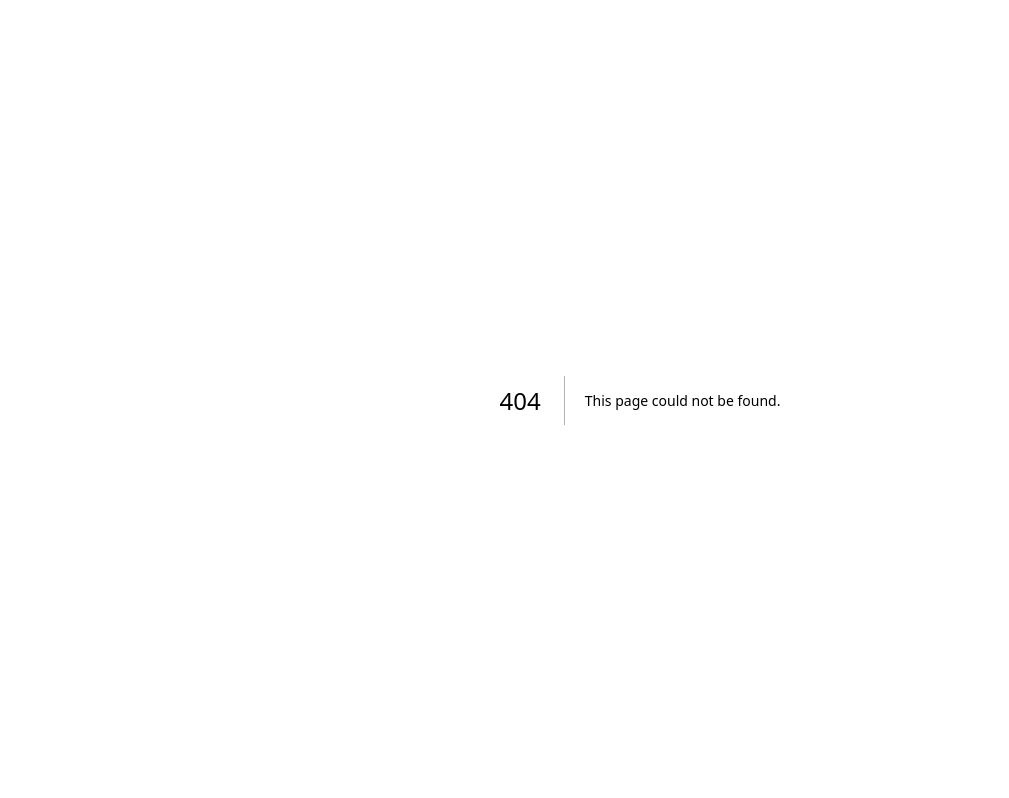
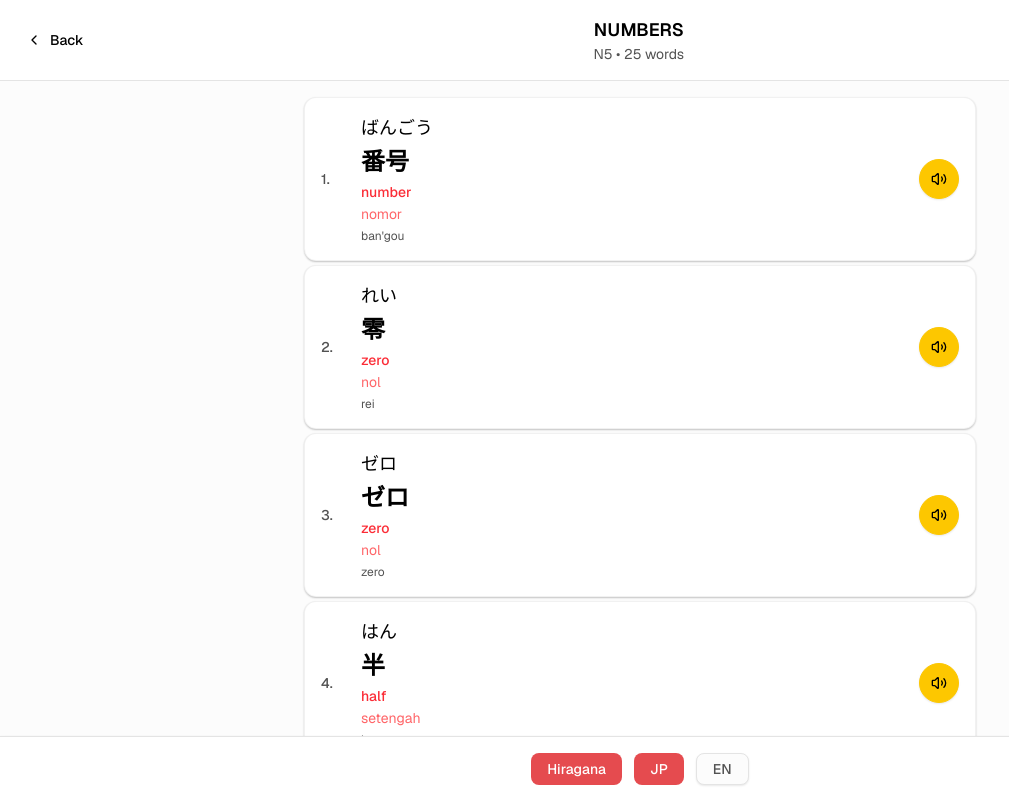
Before and after one commit to milyasbpa/coban, a Next.js app: page /vocabulary/list in a window 1280 px wide. Before the commit this address had no page. Shown: the top 798 px of the page, without its empty margins (0-1009 px from the left). Built offline with nearby package versions, Linux system fonts and the light colour scheme.

Commit message:
feat vocabulary lesson

```diff
--- /dev/null
+++ b/app/vocabulary/list/page.tsx
@@ -0,0 +1,10 @@
+import { Suspense } from "react";
+import { VocabularyListContainer } from "@/pwa/features/vocabulary/list/container/vocabulary-list-container";
+
+export default function VocabularyListPage() {
+  return (
+    <Suspense fallback={<div>Loading...</div>}>
+      <VocabularyListContainer />
+    </Suspense>
+  );
+}
--- /dev/null
+++ b/pwa/features/vocabulary/list/components/vocabulary-item-card.tsx
@@ -0,0 +1,89 @@
+"use client";
+
+import { Card } from "@/pwa/core/components/card";
+import { Button } from "@/pwa/core/components/button";
+import { Volume2 } from "lucide-react";
+import { VocabularyWord } from "@/pwa/core/services/vocabulary";
+import { playAudio } from "@/pwa/core/lib/utils/audio";
+
+interface VocabularyItemCardProps {
+  vocabulary: VocabularyWord;
+  index: number;
+  onClick?: (vocabulary: VocabularyWord) => void;
+}
+
+export function VocabularyItemCard({ vocabulary, index, onClick }: VocabularyItemCardProps) {
+  const handleClick = () => {
+    if (onClick) {
+      onClick(vocabulary);
+    }
+  };
+
+  const handleAudioClick = async (e: React.MouseEvent) => {
+    e.stopPropagation(); // Prevent triggering the card click
+    try {
+      // Play hiragana pronunciation
+      await playAudio(vocabulary.hiragana);
+    } catch (error) {
+      console.error('Error playing audio:', error);
+    }
+  };
+
+  return (
+    <Card
+      className="p-4 hover:shadow-md transition-all duration-200 cursor-pointer border border-border/50 hover:border-border"
+      onClick={handleClick}
+    >
+      <div className="flex items-center gap-4">
+        {/* Index Number */}
+        <div className="shrink-0">
+          <span className="text-sm font-medium text-muted-foreground w-6 inline-block">
+            {index}.
+          </span>
+        </div>
+
+        {/* Vocabulary Content */}
+        <div className="flex-1 space-y-1">
+          {/* Hiragana (Pronunciation) */}
+          <div className="text-lg font-medium text-foreground">
+            {vocabulary.hiragana}
+          </div>
+
+          {/* Kanji */}
+          <div className="text-2xl font-bold text-foreground">
+            {vocabulary.kanji}
+          </div>
+
+          {/* Meanings */}
+          <div className="space-y-0.5">
+            <div className="text-sm text-red-500 font-medium">
+              {vocabulary.meanings.en}
+            </div>
+            {vocabulary.meanings.id && (
+              <div className="text-sm text-red-400">
+                {vocabulary.meanings.id}
+              </div>
+            )}
+          </div>
+
+          {/* Romaji */}
+          <div className="text-xs text-muted-foreground">
+            {vocabulary.romaji}
+          </div>
+        </div>
+
+        {/* Audio Button */}
+        <div className="shrink-0">
+          <Button
+            variant="outline"
+            size="sm"
+            onClick={handleAudioClick}
+            className="w-10 h-10 p-0 rounded-full bg-yellow-400 hover:bg-yellow-500 border-yellow-400 hover:border-yellow-500"
+          >
+            <Volume2 className="h-4 w-4 text-black" />
+          </Button>
+        </div>
+      </div>
+    </Card>
+  );
+}
--- /dev/null
+++ b/pwa/features/vocabulary/list/container/vocabulary-list-container.tsx
@@ -0,0 +1,137 @@
+"use client";
+
+import { useState, useEffect } from "react";
+import { useRouter, useSearchParams } from "next/navigation";
+import { ChevronLeft } from "lucide-react";
+import { Button } from "@/pwa/core/components/button";
+import { VocabularyItemCard } from "../components/vocabulary-item-card";
+import { VocabularyService, VocabularyWord } from "@/pwa/core/services/vocabulary";
+
+export function VocabularyListContainer() {
+  const router = useRouter();
+  const searchParams = useSearchParams();
+
+  // Get categoryId and level from URL params
+  const categoryIdFromUrl = searchParams.get('categoryId') || '1';
+  const levelFromUrl = searchParams.get('level') || 'N5';
+
+  const [vocabularyList, setVocabularyList] = useState<VocabularyWord[]>([]);
+  const [categoryName, setCategoryName] = useState<string>('');
+  const [loading, setLoading] = useState(true);
+
+  useEffect(() => {
+    const loadVocabulary = async () => {
+      setLoading(true);
+      try {
+        const categoryId = parseInt(categoryIdFromUrl);
+        const category = VocabularyService.getVocabularyByCategory(categoryId, levelFromUrl);
+
+        if (category) {
+          setVocabularyList(category.vocabulary);
+          setCategoryName(category.category.en);
+        } else {
+          setVocabularyList([]);
+          setCategoryName('Unknown Category');
+        }
+      } catch (error) {
+        console.error('Error loading vocabulary:', error);
+        setVocabularyList([]);
+        setCategoryName('Error');
+      } finally {
+        setLoading(false);
+      }
+    };
+
+    loadVocabulary();
+  }, [categoryIdFromUrl, levelFromUrl]);
+
+  const handleBack = () => {
+    router.back();
+  };
+
+  const handleVocabularyClick = (vocabulary: VocabularyWord) => {
+    console.log(`Clicked vocabulary: ${vocabulary.kanji}`);
+    // TODO: Navigate to vocabulary detail page or show modal
+  };
+
+  if (loading) {
+    return (
+      <div className="min-h-screen bg-background flex items-center justify-center">
+        <div>Loading vocabulary...</div>
+      </div>
+    );
+  }
+
+  return (
+    <div className="min-h-screen bg-background">
+      {/* Header */}
+      <div className="flex items-center justify-between p-4 border-b border-border bg-card">
+        <Button
+          variant="ghost"
+          size="sm"
+          onClick={handleBack}
+          className="flex items-center gap-2 text-primary hover:text-primary/80"
+        >
+          <ChevronLeft className="h-4 w-4" />
+          <span>Back</span>
+        </Button>
+        <div className="text-center">
+          <h1 className="text-lg font-semibold">{categoryName}</h1>
+          <p className="text-sm text-muted-foreground">{levelFromUrl} • {vocabularyList.length} words</p>
+        </div>
+        <div className="w-20"></div> {/* Spacer for centering */}
+      </div>
+
+      {/* Vocabulary List */}
+      <div className="p-4 pb-20 bg-background min-h-screen">
+        <div className="max-w-2xl mx-auto space-y-1">
+          {vocabularyList.length > 0 ? (
+            vocabularyList.map((vocabulary, index) => (
+              <VocabularyItemCard
+                key={vocabulary.id}
+                vocabulary={vocabulary}
+                index={index + 1}
+                onClick={handleVocabularyClick}
+              />
+            ))
+          ) : (
+            <div className="text-center py-8">
+              <p className="text-muted-foreground">
+                No vocabulary data available for this category
+              </p>
+            </div>
+          )}
+        </div>
+      </div>
+
+      {/* Bottom Navigation */}
+      <div className="fixed bottom-0 left-0 right-0 h-16 bg-card border-t border-border shadow-lg">
+        <div className="flex items-center justify-center h-full">
+          <div className="flex gap-3">
+            <Button
+              variant="default"
+              size="sm"
+              className="bg-destructive hover:bg-destructive/90 text-destructive-foreground px-4 py-2 rounded-lg"
+            >
+              Hiragana
+            </Button>
+            <Button
+              variant="default"
+              size="sm"
+              className="bg-destructive hover:bg-destructive/90 text-destructive-foreground px-4 py-2 rounded-lg"
+            >
+              JP
+            </Button>
+            <Button
+              variant="outline"
+              size="sm"
+              className="border-border text-muted-foreground hover:bg-muted hover:text-foreground px-4 py-2 rounded-lg"
+            >
+              EN
+            </Button>
+          </div>
+        </div>
+      </div>
+    </div>
+  );
+}
```
